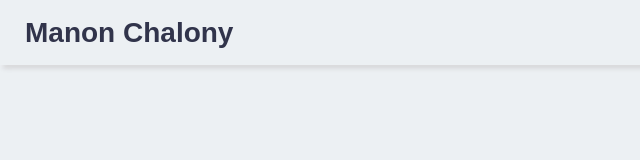
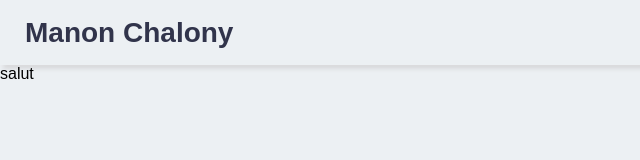
Before and after one commit to JeremyGross13/Site-photo-Manon-2, a plain HTML site: page index.html in a window 1280 px wide. Shown: the full height of the page, 0-640 px from the left. Drawn offline with Linux system fonts and the light colour scheme.

Commit message:
premier commit

```diff
--- a/index.html
+++ b/index.html
@@ -25,5 +25,10 @@
                 <label class="button bars" for="check"><img id="menu-button" src="img/menu.png" alt="-"></label>
             </div>
         </nav>
+        <div>
+            <p>
+                salut
+            </p>
+        </div>
     </body>
 </html>
```
